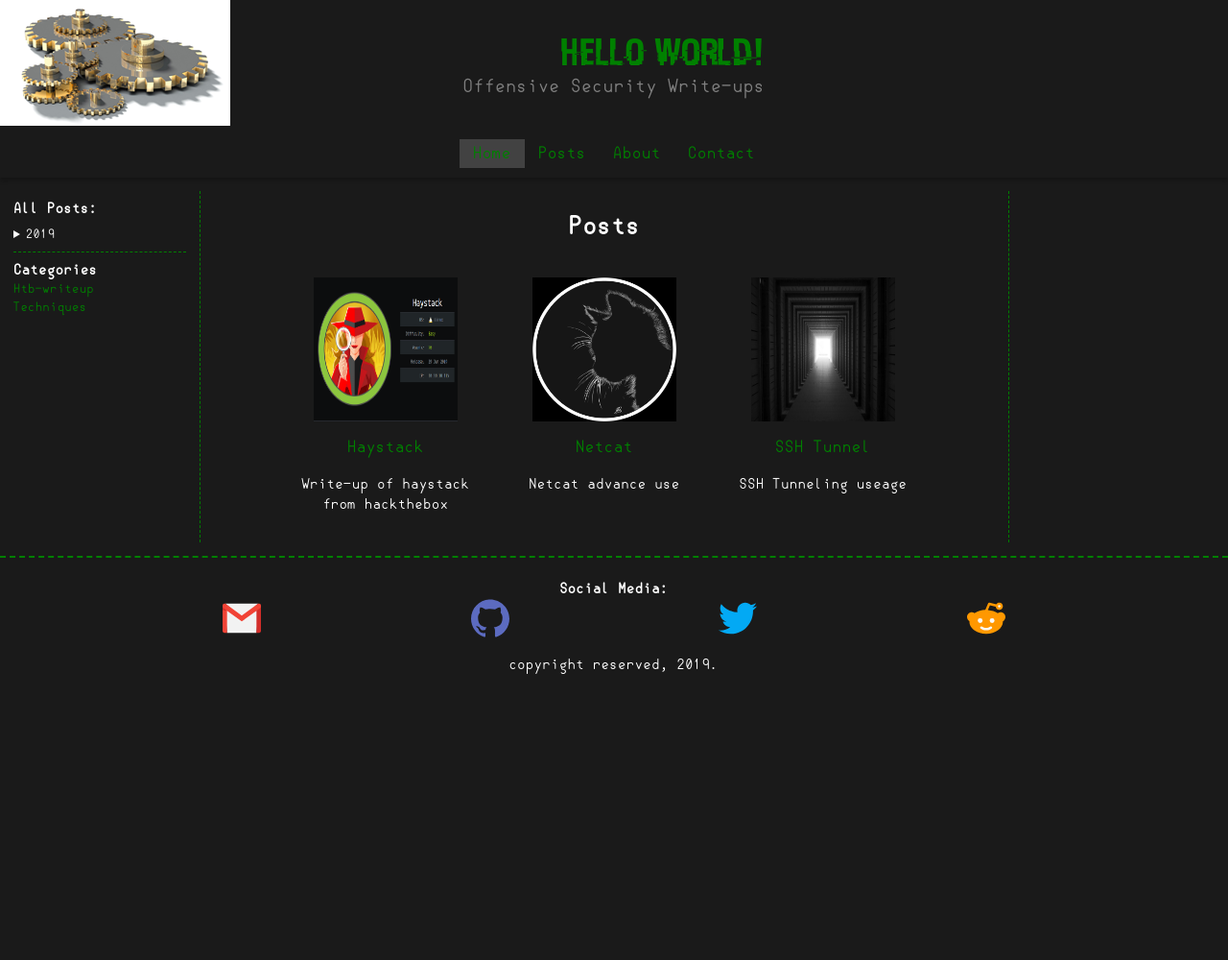
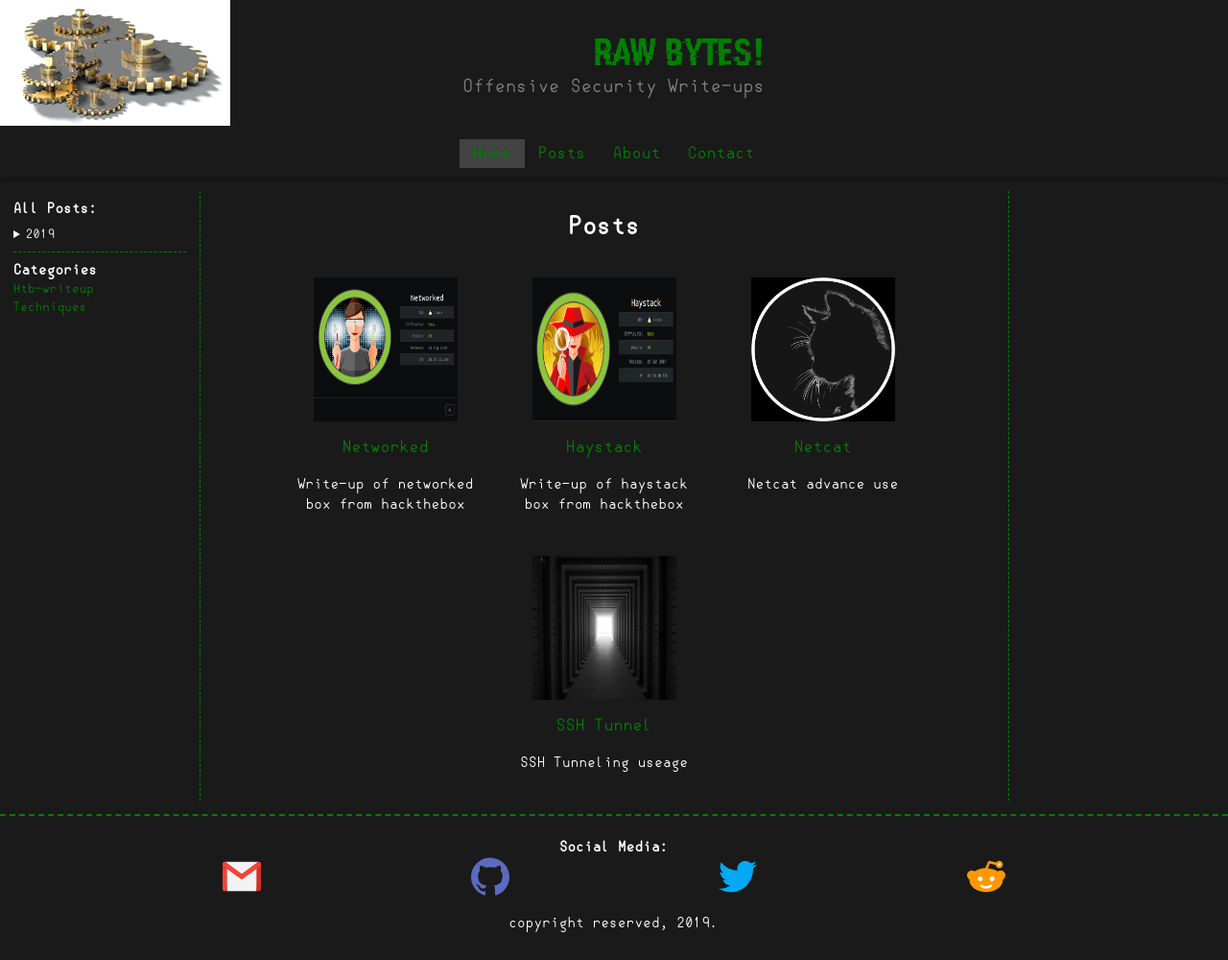
Before and after one commit to ald3rs0n/ald3rs0n.github.io, a Jekyll site: the page built from index.md, in a window 1280 px wide. Shown: the whole page at 96% size. Built offline with Jekyll 4.4.1, drawn with Linux system fonts in a browser that asks for light colours; before the commit the page ends 900 px from its top, so only the background shows below that.

Commit message:
commit#29

```diff
--- a/_config.yml
+++ b/_config.yml
@@ -13,7 +13,7 @@
 # you will see them accessed via {{ site.title }}, {{ site.email }}, and so on.
 # You can create any custom variable you would like, and they will be accessible
 # in the templates via {{ site.myvariable }}.
-title: Hello World!
+title: Raw Bytes!
 email: ald3rs0ne213@gmail.com
 description: > # this means to ignore newlines until "baseurl:"
   copyright reserved, 2019.
--- a/_data/cblocks.yml
+++ b/_data/cblocks.yml
@@ -1,7 +1,12 @@
 # Content blocks;from here content is getting displayed in home page
 
+- name: Networked
+  description: Write-up of networked box from hackthebox
+  link: /htb-writeup/2019/11/16/networked.html
+  image: /assets/img/networked/Banner.png
+
 - name: Haystack
-  description: Write-up of haystack from hackthebox
+  description: Write-up of haystack box from hackthebox
   link: /htb-writeup/2019/11/08/haystack.html
   image: /assets/img/haystack/Banner.png
 
```
Also changed, not shown: _posts/2019-11-16-networked.md (added, +89 -0 lines), assets/img/networked/Banner.png (added), assets/img/networked/apache.png (added), assets/img/networked/check_attack.php.png (added), assets/img/networked/crontab.guly.png (added), assets/img/networked/nmap.png (added), assets/img/networked/prevesc_path.png (added), assets/img/networked/privesc_hint.png (added), assets/img/networked/root.txt.png (added), assets/img/networked/shell.php.png (added), assets/img/networked/upload.png (added), assets/img/networked/user.txt.png (added).
